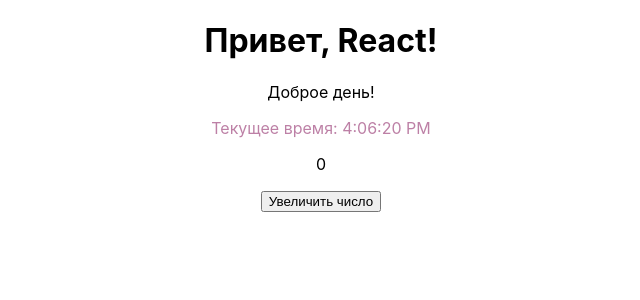
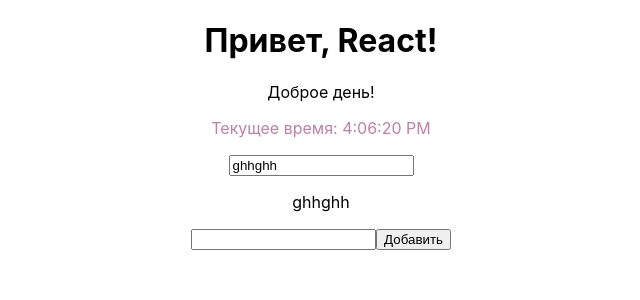
Before and after one commit to roofi-g/react, a React (Create React App) app in the folder my-first-react-app/: page / in a window 1280 px wide. Shown: the top 300 px of the page, without its empty margins (319-959 px from the left). Built offline with nearby package versions, Linux system fonts and the light colour scheme.

Commit message:
divided the file into several components

```diff
--- a/my-first-react-app/src/App.js
+++ b/my-first-react-app/src/App.js
@@ -1,13 +1,19 @@
 import './App.css';
 import CurrentTime from './components/CurrentTime/CurrentTime';
 import Counter from "./components/Counter/Counter";
+import TextInput from "./components/TextInput/TextInput";
+import TodoList from "./components/TodoList/TodoList";
+import Timer from "./components/Timer/Timer";
 
 function App() {
   return (
     <div className="App">
       <Greeting />
       <CurrentTime />
-      <Counter />
+      {/*<Counter />*/}
+      <TextInput />
+      <TodoList />
+      <Timer />
     </div>
   );
 }
--- /dev/null
+++ b/my-first-react-app/src/components/TextInput/TextInput.js
@@ -0,0 +1,17 @@
+const {useState} = require("react");
+
+function TextInput() {
+  const [value, setValue] = useState('ghhghh');
+
+  const handleChange = (event) => {
+    setValue(event.target.value);
+  }
+  return(
+    <div>
+      <input type="text" value={value} onChange={handleChange}/>
+      <p>{value}</p>
+    </div>
+  );
+}
+
+export default TextInput;
--- /dev/null
+++ b/my-first-react-app/src/components/Timer/Timer.js
@@ -0,0 +1,16 @@
+const {useState} = require("react");
+
+function Timer() {
+  const [value, setValue] = useState();
+
+  const handleChange = (event) => {
+    setValue(event.target.value);
+  }
+  return(
+    <div>
+      <p>{value}</p>
+    </div>
+  );
+}
+
+export default Timer;
--- /dev/null
+++ b/my-first-react-app/src/components/TodoList/TodoList.js
@@ -0,0 +1,23 @@
+const {useState} = require("react");
+
+function TodoList() {
+  const [value, setValue] = useState();
+  const [elem, setElem] = useState();
+
+  const handleChange = (event) => {
+    setValue(event.target.value);
+  }
+
+  const addElementInList = () => {
+    setElem(value);
+  }
+  return(
+    <div>
+      <input type="text" value={value} onChange={handleChange}/>
+      <button onClick={addElementInList}>Добавить</button>
+      <p>{elem}</p>
+    </div>
+  );
+}
+
+export default TodoList;
```
Also changed, not shown: my-first-react-app/src/components/Counter/Counter.js (+0 -49 lines).
